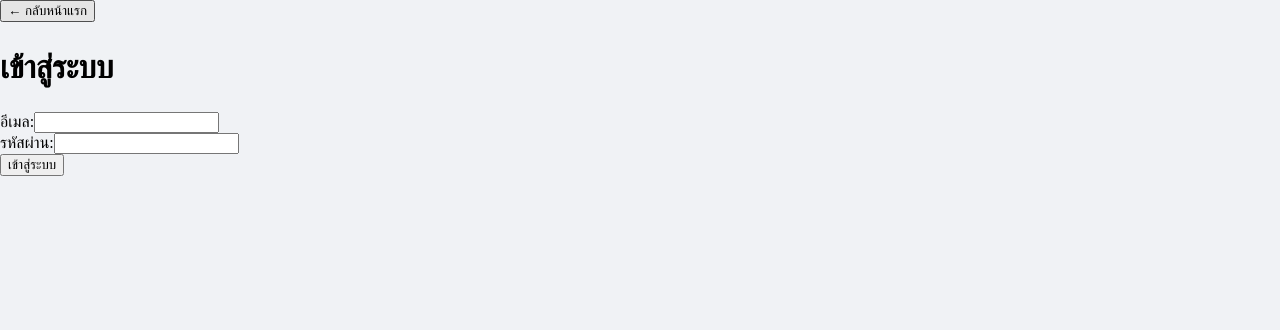
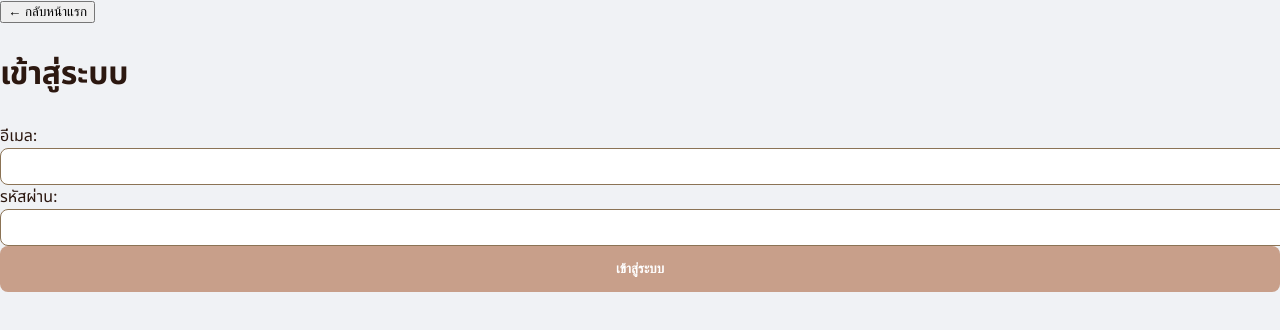
Before and after one commit to nattaphat010447/Booking_Makeup_Artists_Photographers, a Vue app in the folder frontend/: page /login in a window 1280 px wide. Shown: the top 330 px of the page. Built offline with nearby package versions, Linux system fonts and the light colour scheme; no server answers.

Commit message:
add 3 file css

```diff
--- a/frontend/src/main.ts
+++ b/frontend/src/main.ts
@@ -2,6 +2,9 @@ import { createApp } from 'vue'
 import App from './App.vue'
 import router from './router'
 import './config/firebase'
+import './styles/base.css'
+import './styles/layout.css'
+import './styles/components.css'
 
 createApp(App)
   .use(router)
--- /dev/null
+++ b/frontend/src/styles/base.css
@@ -0,0 +1,28 @@
+/* GLOBAL */
+body {
+  background-color: #f8f4f0;
+  margin: 0;
+  min-height: 100vh;
+  color: #2c1810;
+  font-family: "Inter", "Noto Sans Thai", sans-serif;
+}
+
+/* TYPOGRAPHY */
+h1,h2,h3,h4,h5,h6 {
+  color: #2c1810;
+}
+
+p {
+  color: #5a4a42;
+}
+
+.hidden {
+  display: none;
+}
+
+.loading,
+.empty {
+  text-align: center;
+  padding: 40px;
+  color: #6b5d54;
+}
--- /dev/null
+++ b/frontend/src/styles/components.css
@@ -0,0 +1,40 @@
+/* BUTTONS */
+.btn-primary,
+.btn-solid,
+.submit-btn {
+  padding: 15px;
+  background: #c89f8a;
+  color: white;
+  border-radius: 8px;
+  border: none;
+  cursor: pointer;
+  font-weight: bold;
+  width: 100%;
+}
+
+/* INPUT */
+input,select,textarea {
+  width:100%;
+  padding:10px;
+  border-radius:8px;
+  border:1px solid #8b7355;
+}
+
+/* MODAL */
+.modal-overlay {
+  position: fixed;
+  inset: 0;
+  background: rgba(44,24,16,.6);
+  display:flex;
+  justify-content:center;
+  align-items:center;
+}
+
+/* NAVBAR */
+.navbar {
+  display:flex;
+  justify-content:space-between;
+  padding:15px 20px;
+  background:#fff;
+  border-bottom:1px solid #f8f0e8;
+}
--- /dev/null
+++ b/frontend/src/styles/layout.css
@@ -0,0 +1,16 @@
+.mobile-container {
+  width: 100%;
+  max-width: 390px;
+  min-height: 100vh;
+  background: #fff;
+  box-shadow: 0 0 15px rgba(44,24,16,.1);
+  overflow-x: hidden;
+}
+
+.page-container {
+  display: flex;
+  flex-direction: column;
+  min-height: 100vh;
+  background: #f8f4f0;
+  padding-bottom: 50px;
+}
--- a/frontend/src/views/ChatList.vue
+++ b/frontend/src/views/ChatList.vue
@@ -1,3 +1,4 @@
+<style src="src/styles/chat.css"></style>
 <script setup lang="ts">
 import { ref, onMounted, onUnmounted } from 'vue';
 import { useRouter } from 'vue-router';
--- a/frontend/src/views/MyProfile.vue
+++ b/frontend/src/views/MyProfile.vue
@@ -1,3 +1,4 @@
+<style src="src/styles/profile.css"></style>
 <script setup lang="ts">
 import { ref, onMounted } from 'vue';
 import { useRouter } from 'vue-router';
--- a/frontend/src/views/NotificationList.Vue
+++ b/frontend/src/views/NotificationList.Vue
@@ -1,3 +1,4 @@
+<style src="src/styles/notification.css"></style>
 <script setup lang="ts">
 import { ref, onMounted, onUnmounted } from 'vue';
 import { useRouter } from 'vue-router';
--- a/frontend/src/views/ProviderProfile.vue
+++ b/frontend/src/views/ProviderProfile.vue
@@ -1,3 +1,4 @@
+<style src="src/styles/provider.css"></style>
 <script setup lang="ts">
 import { ref, onMounted } from 'vue';
 import { useRoute, useRouter } from 'vue-router';
--- a/frontend/src/views/SearchProvider.vue
+++ b/frontend/src/views/SearchProvider.vue
@@ -1,3 +1,4 @@
+<style src="src/styles/search.css"></style>
 <script setup lang="ts">
 import { ref, onMounted, onUnmounted, computed } from 'vue';
 import { useRoute, useRouter } from 'vue-router';
```
